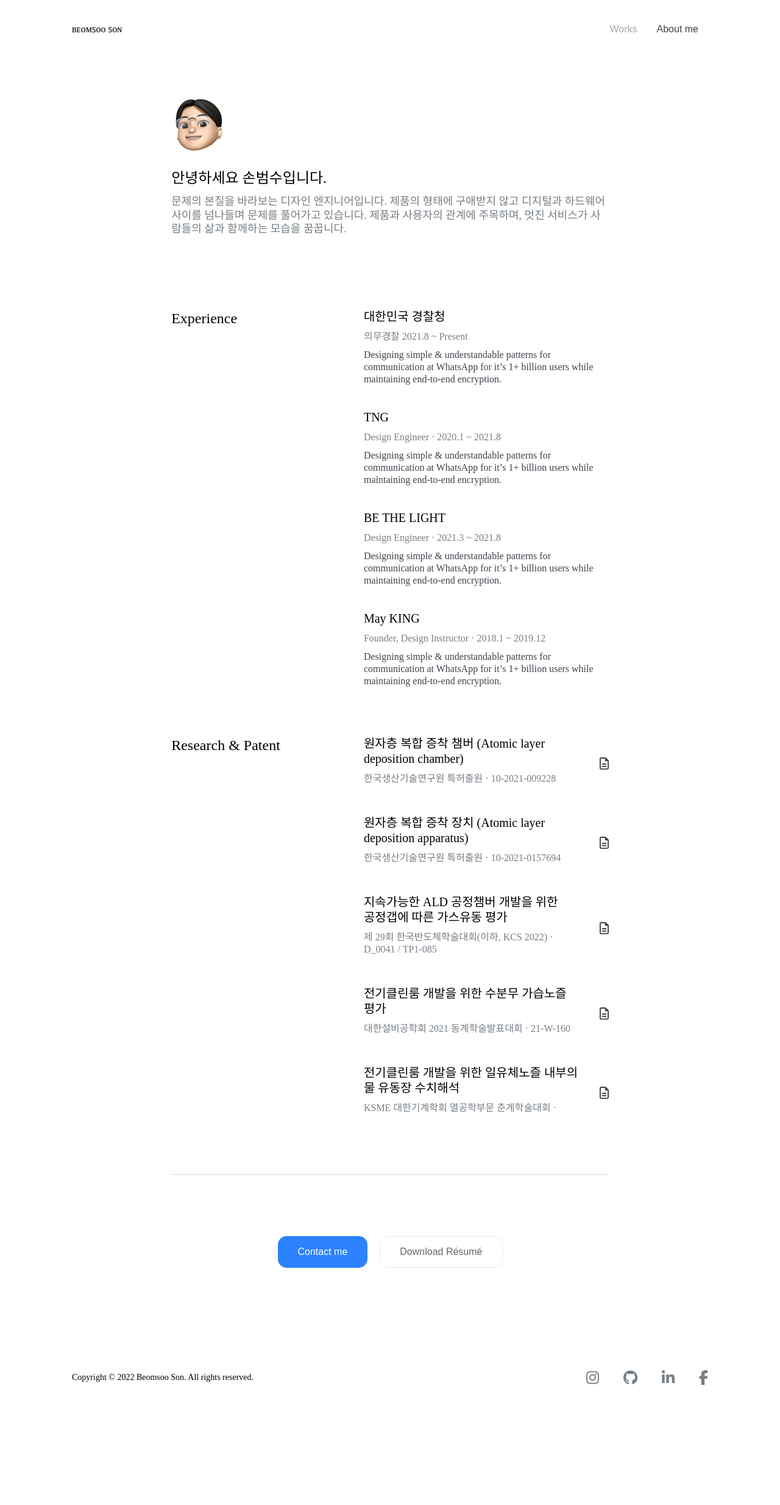
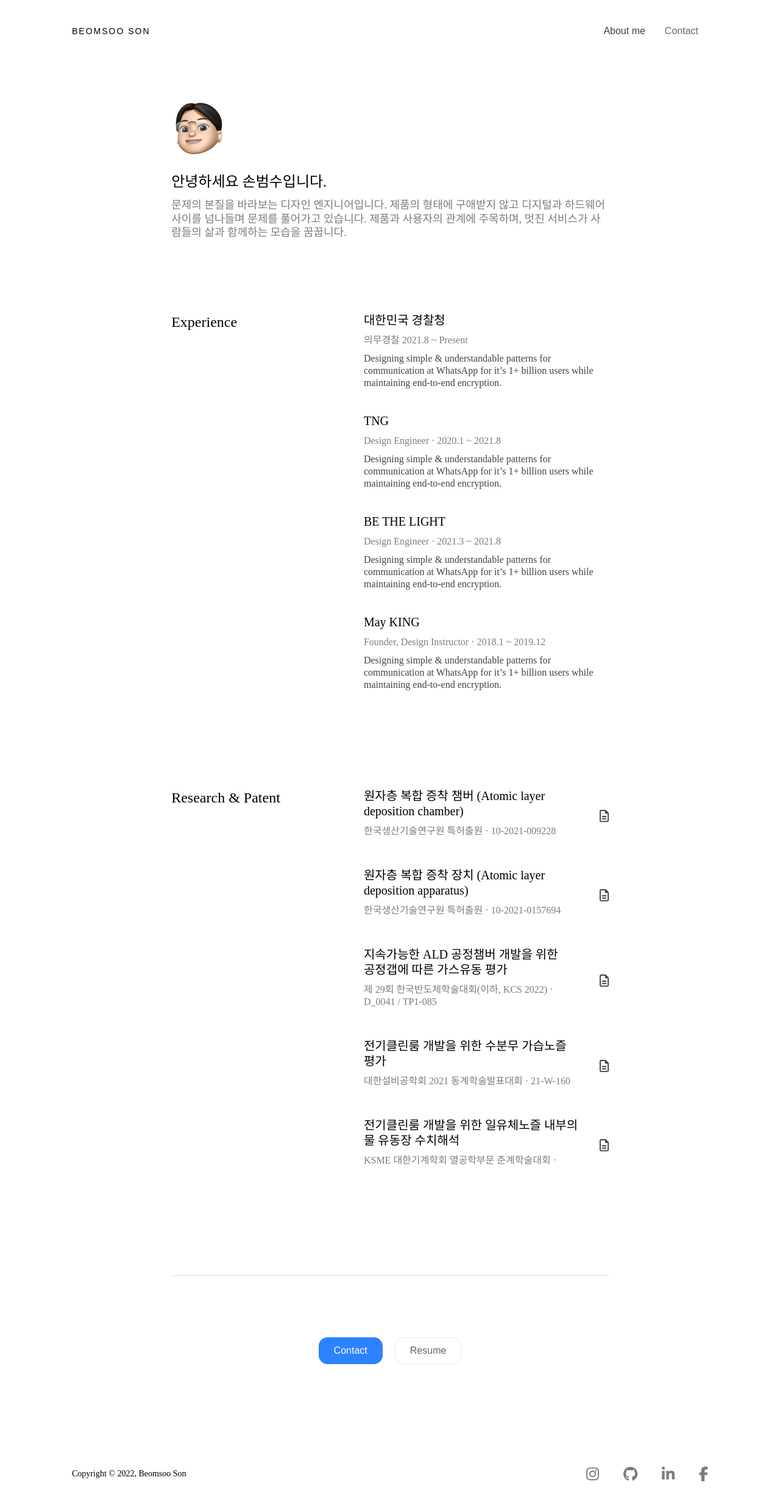
Before and after one commit to k1a11220/portfolio, a Next.js app: page /about in a window 1280 px wide. Shown: the top 2468 px of the page at 61% size. Before the commit the page ends 2349 px from the top, so only its background shows below. Built offline with nearby package versions, Linux system fonts and the light colour scheme.

Commit message:
Edit style

```diff
--- a/components/about/infoList.tsx
+++ b/components/about/infoList.tsx
@@ -18,7 +18,7 @@ const InfoWrapper = styled.div`
   display: flex;
   flex-direction: column;
   gap: 40px;
-  margin-bottom: 80px;
+  margin-bottom: 160px;
 `;
 
 export function InfoList({ label, list }: any) {
--- a/components/cta.tsx
+++ b/components/cta.tsx
@@ -2,7 +2,7 @@ import React from "react";
 import styled from "@emotion/styled";
 
 const Button = styled.button`
-  padding: 16px 32px;
+  padding: 12px 24px;
   border-radius: 14px;
   border: none;
   font-size: 1rem;
--- a/components/footer.tsx
+++ b/components/footer.tsx
@@ -44,8 +44,7 @@ export function Footer() {
       <div style={{ width: "100%", maxWidth: "1140px" }}>
         <Wrapper>
           <span style={{ fontSize: "14px" }}>
-            Copyright &copy; {new Date().getFullYear()} Beomsoo Son. All rights
-            reserved.
+            Copyright &copy; {new Date().getFullYear()}, Beomsoo Son
           </span>
           <IconContainer>
             <li>
--- a/components/navigation.tsx
+++ b/components/navigation.tsx
@@ -2,6 +2,7 @@ import React, { useEffect, useState } from "react";
 import styled from "@emotion/styled";
 import { useRouter } from "next/router";
 import Link from "next/link";
+import Image from "next/image";
 
 const NavContainer: any = styled.nav`
   position: fixed;
@@ -19,7 +20,7 @@ const NavWrapper = styled.div`
   position: relative;
   padding: 0 48px;
   display: flex;
-  height: 96px;
+  height: 102px;
   transition: max-height 0.5s ease-in-out;
   flex-basis: 100%;
   align-items: center;
@@ -27,9 +28,13 @@ const NavWrapper = styled.div`
   background: #ffffff;
 `;
 
-const Logo = styled.span`
-  font-size: 1rem;
-  box-sizing: border-box;
+const Logo = styled.button`
+  background-color: #ffffff;
+  border: none;
+  padding: 0;
+  font-size: 0.875rem;
+  letter-spacing: 0.125rem;
+  font-weight: 400;
   cursor: pointer;
 `;
 
@@ -53,12 +58,13 @@ const Item = styled.li`
   padding: 0 4px;
   align-items: center;
   user-select: none;
+`;
 
-  & button {
+const Label = styled.button`
   background-color: #ffffff;
   border: none;
   padding: 8px 12px;
-    color: #a7a7af;
+  color: #696969;
   font-weight: 300;
   font-size: 1rem;
   border-radius: 8px;
@@ -66,7 +72,6 @@ const Item = styled.li`
 
   &:hover {
     background-color: #f2f6fa;
-    }
   }
 `;
 
@@ -105,33 +110,26 @@ export function Navigation() {
       >
         <NavWrapper
           style={{
-            maxHeight: padding ? "60px" : "96px",
+            maxHeight: padding ? "72px" : "102px",
           }}
         >
           <Link href={"/"}>
-            <Logo>ʙᴇᴏᴍꜱᴏᴏ ꜱᴏɴ</Logo>
+            <Logo>BEOMSOO SON</Logo>
           </Link>
           <ItemContainer>
             <ItemList style={{ display: "flex" }}>
               <Item>
-                <button
+                <Label
                   style={{
-                    color: router.pathname === "/" ? "#3D444B" : "#A7A7AF",
-                  }}
-                  onClick={() => router.push("/")}
-                >
-                  Works
-                </button>
-              </Item>
-              <Item>
-                <button
-                  style={{
-                    color: router.pathname === "/about" ? "#3D444B" : "#A7A7AF",
+                    color: router.pathname === "/about" ? "#3D444B" : null,
                   }}
                   onClick={() => router.push("/about")}
                 >
                   About me
-                </button>
+                </Label>
+              </Item>
+              <Item>
+                <Label>Contact</Label>
               </Item>
             </ItemList>
           </ItemContainer>
--- a/pages/about.tsx
+++ b/pages/about.tsx
@@ -44,7 +44,7 @@ const About: NextPage = () => {
         <link rel="icon" href="/favicon.ico" />
       </Head>
       <Navigation />
-      <div style={{ padding: "96px 0 10px" }}>
+      <div style={{ padding: "102px 0 10px" }}>
         <div
           style={{
             maxWidth: "780px",
@@ -149,8 +149,8 @@ const About: NextPage = () => {
                 }}
               />
               <ButtonContainer>
-                <CTA color={true} label={"Contact me"} />
-                <CTA color={false} label={"Download Résumé"} />
+                <CTA color={true} label={"Contact"} />
+                <CTA color={false} label={"Resume"} />
               </ButtonContainer>
             </main>
           </div>
--- a/pages/index.tsx
+++ b/pages/index.tsx
@@ -42,7 +42,7 @@ const Home: NextPage = () => {
         <link rel="icon" href="/favicon.ico" />
       </Head>
       <Navigation />
-      <div style={{ padding: "96px 0 120px" }}>
+      <div style={{ padding: "102px 0 120px" }}>
         <div
           style={{
             maxWidth: "1140px",
```
Also changed, not shown: public/logo.png (added). Lines whose indentation alone changed are shown as unchanged.
